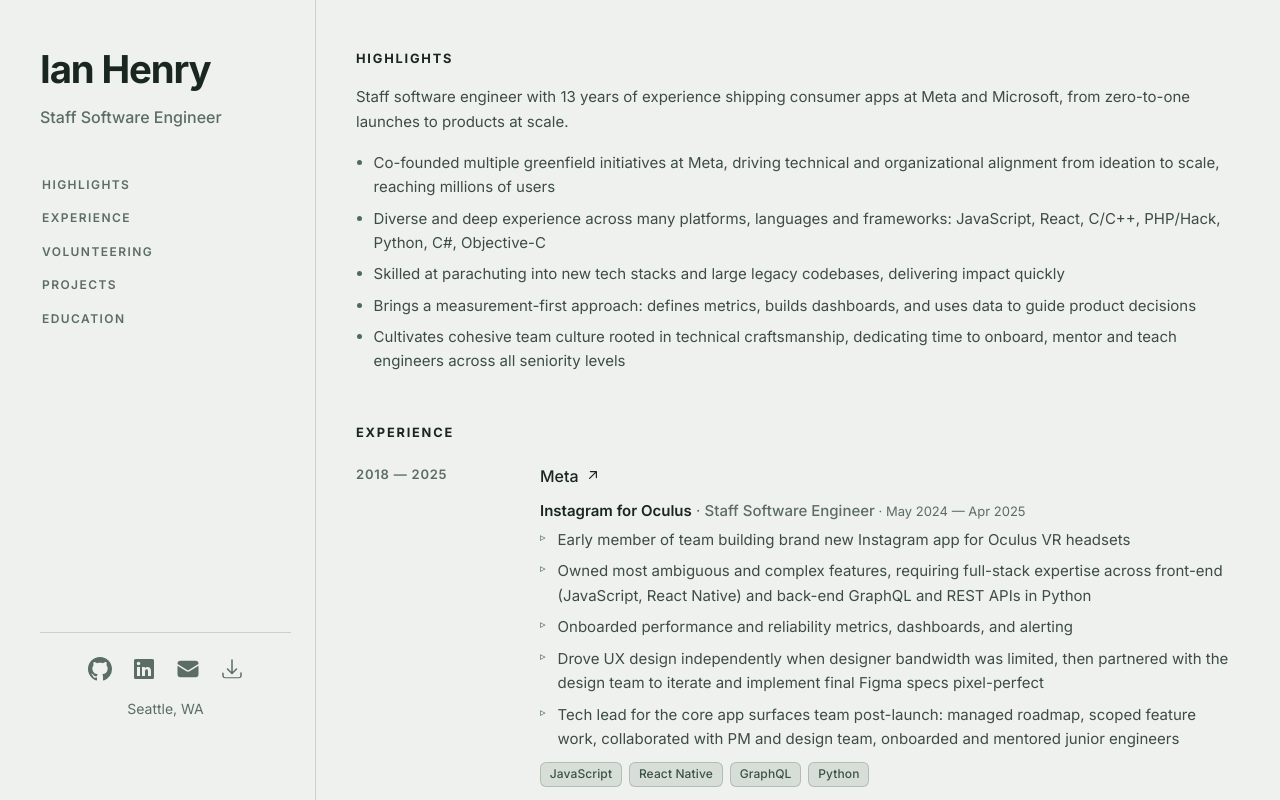
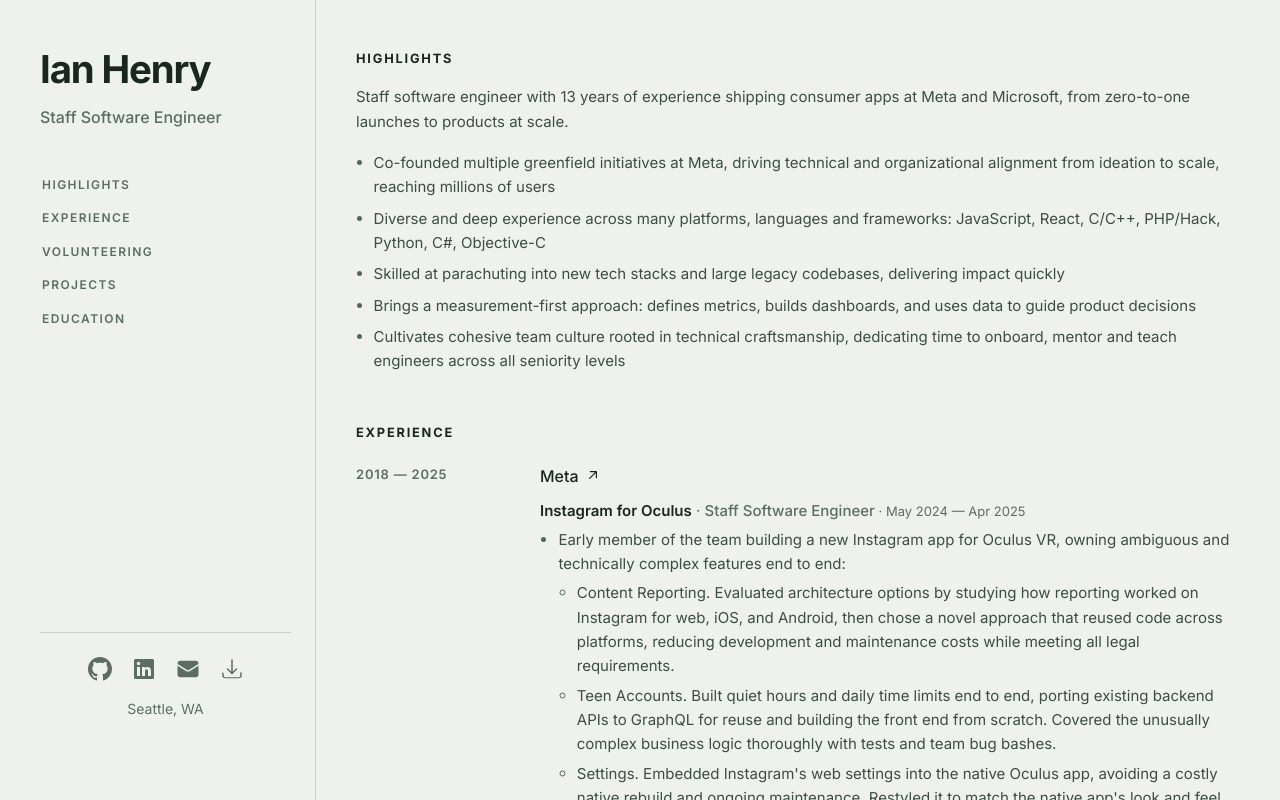
Before and after one commit to ianlhenry/portfolio-site, a React (Vite) app: page / in a window 1280 px wide. Built offline with nearby package versions, Linux system fonts and the light colour scheme.

Commit message:
Add sub-bullets, expand on IGVR job details.

```diff
--- a/src/App.css
+++ b/src/App.css
@@ -376,18 +376,17 @@
 }
 
 @media (min-width: 1024px) {
+  /* Role hover highlight disabled for now.
   .role:hover {
     background: var(--surface-hover);
     box-shadow: inset 0 1px 0 0 var(--surface-hover-edge);
   }
 
-  /* Team-stacked roles: highlight each team, not the whole company row */
   .role.role-team-sections:hover {
     background: transparent;
     box-shadow: none;
   }
 
-  /* Single-role entries (e.g. volunteering): highlight the full row */
   .role.role-team-sections.role-unified-hover:hover {
     background: var(--surface-hover);
     box-shadow: inset 0 1px 0 0 var(--surface-hover-edge);
@@ -398,6 +397,7 @@
     background: transparent;
     box-shadow: none;
   }
+  */
 
   .role.role-unified-hover .team-section-block {
     margin-left: 0;
@@ -523,11 +523,13 @@
       box-shadow 0.15s ease;
   }
 
+  /* Role hover highlight disabled for now.
   .team-section-block:hover,
   .team-section-block:focus-within {
     background: var(--surface-hover);
     box-shadow: inset 0 1px 0 0 var(--surface-hover-edge);
   }
+  */
 }
 
 .team-section-heading {
@@ -565,29 +567,43 @@
 
 .team-section-list {
   margin: 0;
-  padding: 0;
-  list-style: none;
+  padding-left: 1.15rem;
+  list-style: disc;
 }
 
 .team-section-line {
-  position: relative;
   margin-bottom: 0.45rem;
-  padding-left: 1.1rem;
   font-size: var(--fs-bullet);
   line-height: var(--lh-list);
   color: var(--text);
 }
 
-.team-section-line::before {
-  content: "▹";
-  position: absolute;
-  left: 0;
+.team-section-line::marker {
   color: var(--accent);
-  font-size: 0.75em;
-  line-height: var(--lh-list);
 }
 
 .team-section-line:last-child {
+  margin-bottom: 0;
+}
+
+.team-section-sublist {
+  margin: 0.3rem 0 0;
+  padding-left: 1.15rem;
+  list-style: circle;
+}
+
+.team-section-subline {
+  margin-bottom: 0.3rem;
+  font-size: var(--fs-bullet);
+  line-height: var(--lh-list);
+  color: var(--text);
+}
+
+.team-section-subline::marker {
+  color: var(--accent);
+}
+
+.team-section-subline:last-child {
   margin-bottom: 0;
 }
 
--- a/src/components/experience/TeamSectionBlock.tsx
+++ b/src/components/experience/TeamSectionBlock.tsx
@@ -1,5 +1,16 @@
-import type { EmployerRole } from "../../types/resumeTypes";
+import type {
+  EmployerRole,
+  JobResponsibility,
+} from "../../types/resumeTypes";
 import { formatJobDateRange } from "../../utils/dateUtils";
+
+function responsibilityText(responsibility: JobResponsibility): string {
+  return typeof responsibility === "string" ? responsibility : responsibility.text;
+}
+
+function responsibilitySubBullets(responsibility: JobResponsibility): string[] {
+  return typeof responsibility === "string" ? [] : responsibility.subBullets;
+}
 
 export type TeamSectionBlockProps = {
   role: EmployerRole;
@@ -40,11 +51,27 @@
       ) : null}
       {role.jobResponsibilities?.length ? (
         <ul className="team-section-list">
-          {role.jobResponsibilities.map((responsibility) => (
-            <li key={responsibility} className="team-section-line">
-              {responsibility}
-            </li>
-          ))}
+          {role.jobResponsibilities.map((responsibility, index) => {
+            const text = responsibilityText(responsibility);
+            const subBullets = responsibilitySubBullets(responsibility);
+            return (
+              <li key={`${text}-${index}`} className="team-section-line">
+                {text}
+                {subBullets.length > 0 ? (
+                  <ul className="team-section-sublist">
+                    {subBullets.map((subBullet, subIndex) => (
+                      <li
+                        key={`${subBullet}-${subIndex}`}
+                        className="team-section-subline"
+                      >
+                        {subBullet}
+                      </li>
+                    ))}
+                  </ul>
+                ) : null}
+              </li>
+            );
+          })}
         </ul>
       ) : null}
       {role.languages?.length ? (
--- a/src/data/resumeData.ts
+++ b/src/data/resumeData.ts
@@ -30,7 +30,8 @@
 
 /**
  * Each employer has `roles`: each entry is a team stint with
- * `teamName`, `jobTitle`, `startDate` / `endDate`, `languages`, and `jobResponsibilities` (bullets).
+ * `teamName`, `jobTitle`, `startDate` / `endDate`, `languages`, and `jobResponsibilities`.
+ * A responsibility is a string, or `{ text, subBullets }` for one level of nested bullets.
  *
  * Employer-level `startDate` / `endDate`: `{ month: 1–12, year: number }`.
  * Set employer `endDate` to `null` for a current position; the UI shows "Present".
@@ -54,11 +55,17 @@
           "Python",
         ],
         jobResponsibilities: [
-          "Early member of team building brand new Instagram app for Oculus VR headsets",
-          "Owned most ambiguous and complex features, requiring full-stack expertise across front-end (JavaScript, React Native) and back-end GraphQL and REST APIs in Python",
-          "Onboarded performance and reliability metrics, dashboards, and alerting",
-          "Drove UX design independently when designer bandwidth was limited, then partnered with the design team to iterate and implement final Figma specs pixel-perfect",
-          "Tech lead for the core app surfaces team post-launch: managed roadmap, scoped feature work, collaborated with PM and design team, onboarded and mentored junior engineers",
+          {
+            text: "Early member of the team building a new Instagram app for Oculus VR, owning ambiguous and technically complex features end to end:",
+            subBullets: [
+              "Content Reporting. Evaluated architecture options by studying how reporting worked on Instagram for web, iOS, and Android, then chose a novel approach that reused code across platforms, reducing development and maintenance costs while meeting all legal requirements.",
+              "Teen Accounts. Built quiet hours and daily time limits end to end, porting existing backend APIs to GraphQL for reuse and building the front end from scratch. Covered the unusually complex business logic thoroughly with tests and team bug bashes.",
+              "Settings. Embedded Instagram's web settings into the native Oculus app, avoiding a costly native rebuild and ongoing maintenance. Restyled it to match the native app's look and feel, and made sure settings changes stayed in sync with the app.",
+              "Privacy features. Delivered a complex set of legally required privacy features under strict deadlines. Identified and coordinated stakeholders across Instagram, gathered requirements, and built the implementations with no margin for error.",
+            ]},
+          "Logging and observability. Instrumented most core app functionality so we could track usage, reliability, and performance on dashboards, with alerting. Scaled the effort across the team by writing best-practice docs, building helper APIs, tracking telemetry tasks for new features, and giving tech talks.",
+          "Tech lead for the core app surfaces team post-launch: managed roadmap, scoped feature work, collaborated with PM and design team, onboarded and mentored junior engineers.",
+          "Drove UX design independently when designer bandwidth was limited, then partnered with the design team to iterate and implement final Figma specs pixel-perfect."
         ],
       },
       {
```
Also changed, not shown: src/types/resumeTypes.ts (+9 -1 lines).
